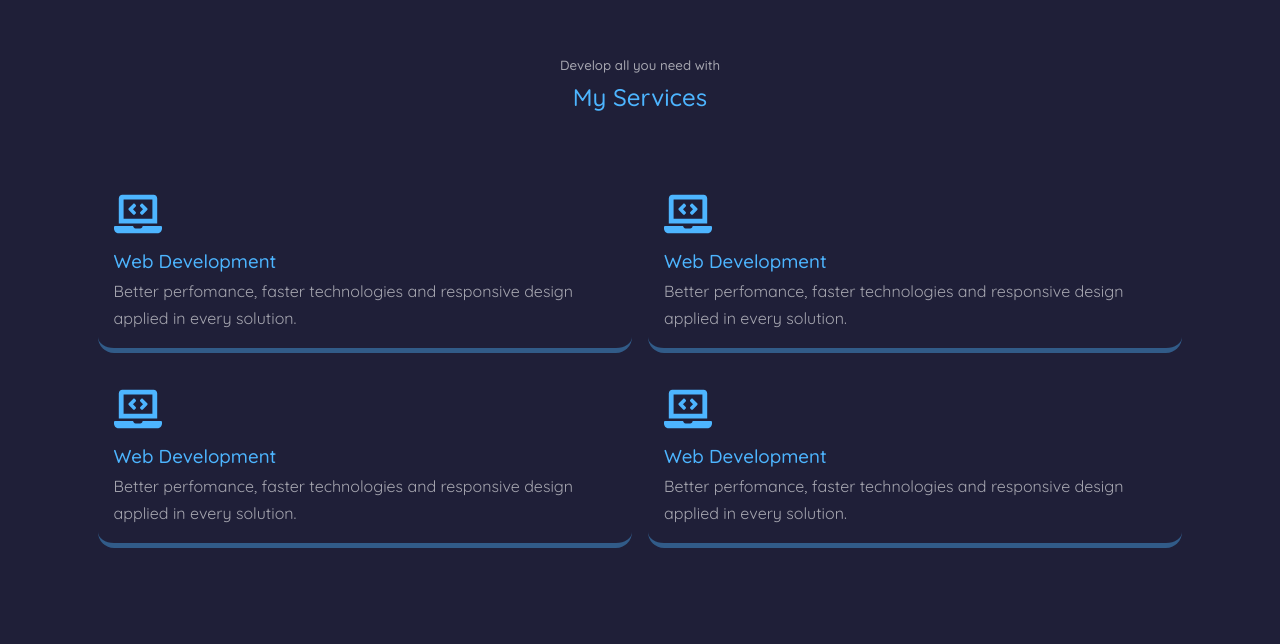
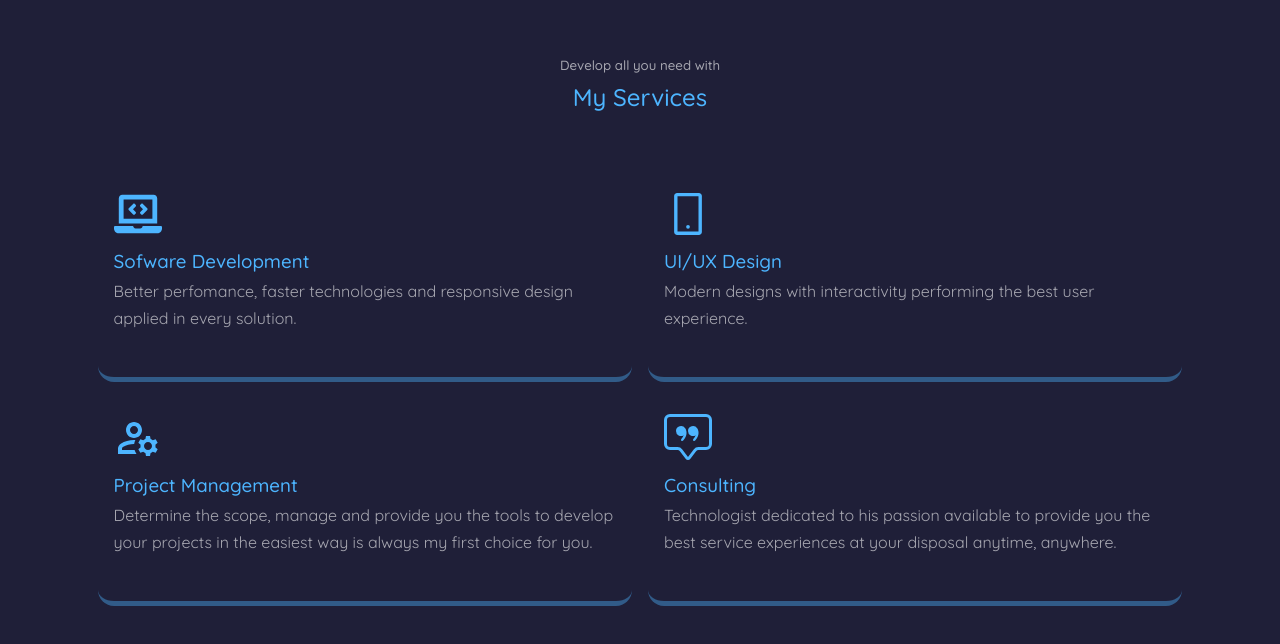
Before and after one commit to lapc18/react-portfolio, a React (Create React App) app: page / in a window 1280 px wide. Shown: the part 2980-3624 px from the top of the page. Built offline with nearby package versions, Linux system fonts and the light colour scheme.

Commit message:
feat: add services item

```diff
--- a/src/components/my-services/MyServices.jsx
+++ b/src/components/my-services/MyServices.jsx
@@ -2,6 +2,9 @@ import React from 'react'
 import './my-services.scss'
 import { ServiceBlock } from './ServiceBlock'
 import { FaLaptopCode } from 'react-icons/fa'
+import { AiOutlineMobile } from 'react-icons/ai'
+import { MdOutlineManageAccounts } from 'react-icons/md'
+import { BsChatSquareQuote } from 'react-icons/bs'
 import { nanoid } from '@reduxjs/toolkit'
 
 
@@ -9,26 +12,26 @@ const services = [
   {
     id: nanoid(),
     icon: <FaLaptopCode />,
-    title: 'Web Development',
+    title: 'Sofware Development',
     description: 'Better perfomance, faster technologies and responsive design applied in every solution.'
   },
   {
     id: nanoid(),
-    icon: <FaLaptopCode />,
-    title: 'Web Development',
-    description: 'Better perfomance, faster technologies and responsive design applied in every solution.'
+    icon: <AiOutlineMobile />,
+    title: 'UI/UX Design',
+    description: 'Modern designs with interactivity performing the best user experience.'
   },
   {
     id: nanoid(),
-    icon: <FaLaptopCode />,
-    title: 'Web Development',
-    description: 'Better perfomance, faster technologies and responsive design applied in every solution.'
+    icon: <MdOutlineManageAccounts />,
+    title: 'Project Management',
+    description: 'Determine the scope, manage and provide you the tools to develop your projects in the easiest way is always my first choice for you.'
   },
   {
     id: nanoid(),
-    icon: <FaLaptopCode />,
-    title: 'Web Development',
-    description: 'Better perfomance, faster technologies and responsive design applied in every solution.'
+    icon: <BsChatSquareQuote />,
+    title: 'Consulting',
+    description: 'Technologist dedicated to his passion available to provide you the best service experiences at your disposal anytime, anywhere.'
   },
 ]
 
--- a/src/components/my-services/my-services.scss
+++ b/src/components/my-services/my-services.scss
@@ -12,6 +12,7 @@
 
   .service-block {
     min-width: 30rem;
+    min-height: 13rem;
     border-bottom: 5px solid $color-primary-variant;
     border-bottom-left-radius: 1rem;
     border-bottom-right-radius: 1rem;
@@ -41,6 +42,7 @@
     &:hover {
       transition: $ease-transition;
       border-bottom: 5px solid $color-primary;
+      min-height: 13.5rem;
 
       svg {
         transition: $ease-transition;
```
